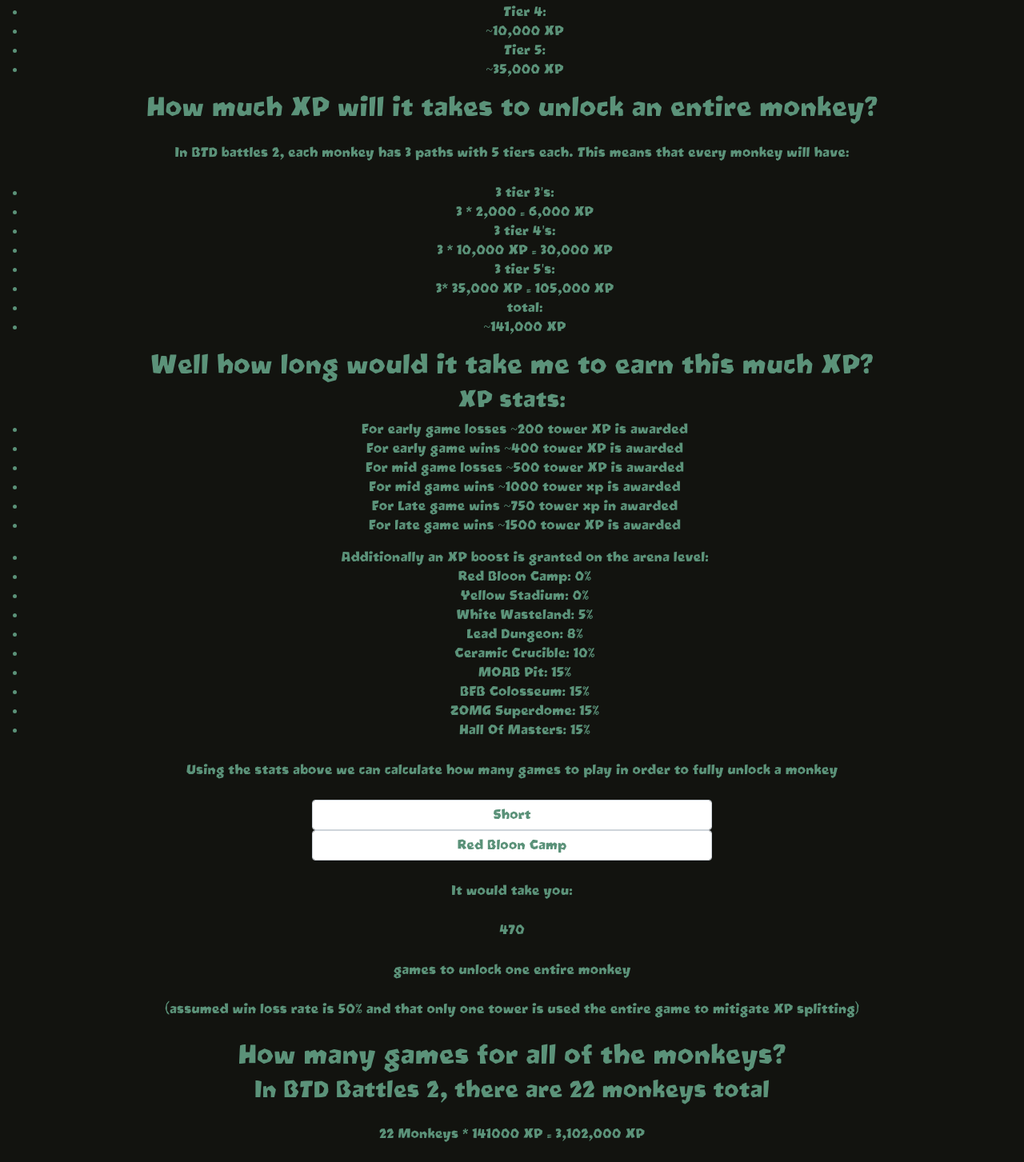
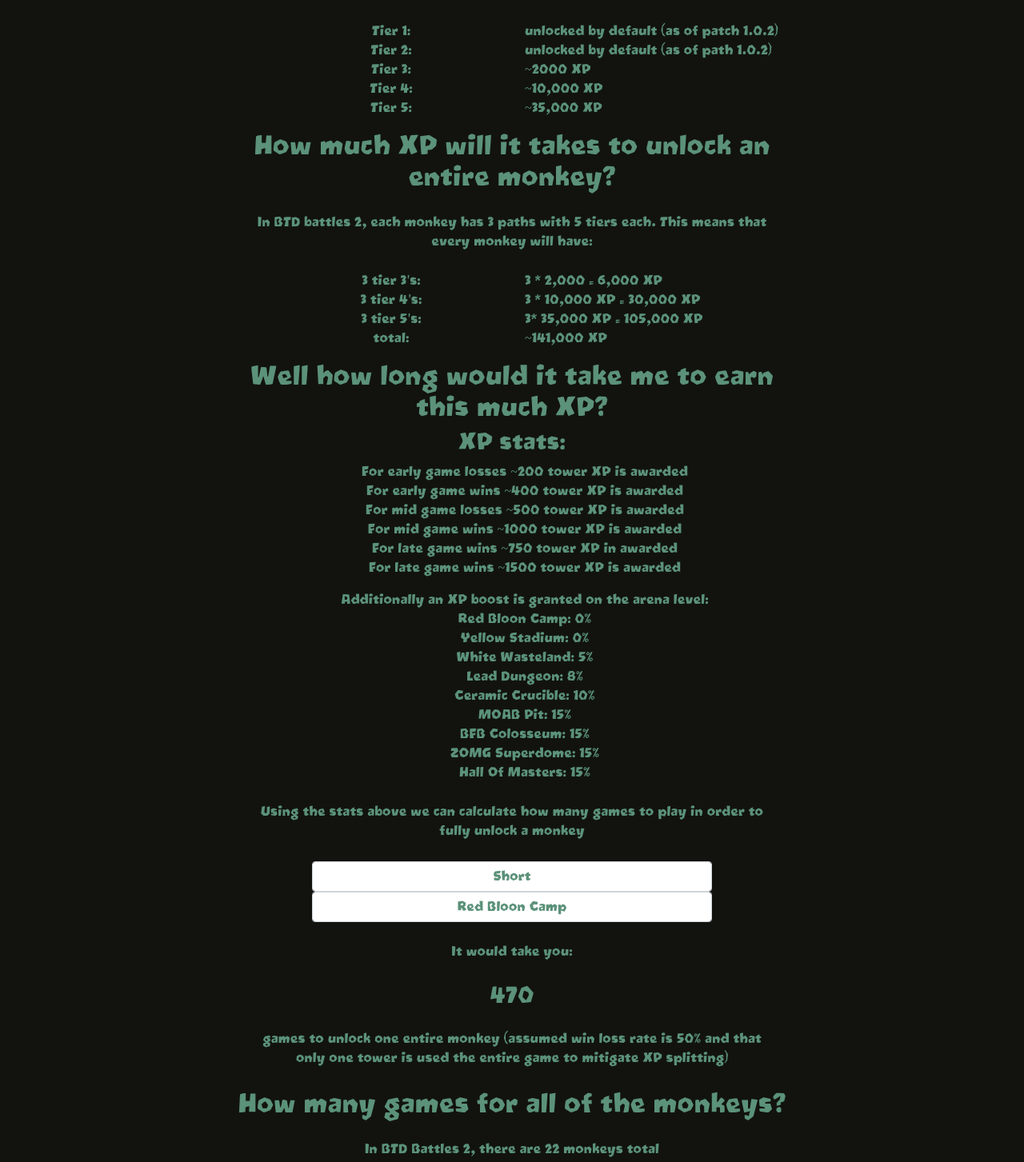
Before and after one commit to andrewchimney/btdb2randomizer, a Next.js app: page /vip in a window 1280 px wide. Shown: the part 540-1993 px from the top of the page at 80% size. Built offline with nearby package versions, Linux system fonts and the light colour scheme.

Commit message:
vip css 2

```diff
--- a/pages/vip.js
+++ b/pages/vip.js
@@ -69,7 +69,7 @@
                 break;
         }
         return (
-            <p>{Math.round(141000/(avgExp*multi))}</p>
+            <h3>{Math.round(141000/(avgExp*multi))}</h3>
         )
     }
     calcGamesTwentyTwo(){
@@ -116,7 +116,7 @@
                 break;
         }
         return (
-            <p>{Math.round(3102000/(avgExp*multi))}</p>
+            <h3>{Math.round(3102000/(avgExp*multi))}</h3>
         )
     }
     calcGamesThree(){
@@ -163,7 +163,7 @@
                 break;
         }
         return (
-            <p>{Math.round(3102000/(avgExp*multi*3))}</p>
+            <h3>{Math.round(3102000/(avgExp*multi*3))}</h3>
         )
 
     }
@@ -211,23 +211,28 @@
                 break;
         }
         if (this.state.vip==="t") {
-            return <p>{Math.round(141000 * this.state.monkeys / (avgExp * multi * 3))}</p>
+            return <h3>{Math.round(141000 * this.state.monkeys / (avgExp * multi * 3))}</h3>
         } else {
-            return <p>{Math.round(141000 * this.state.monkeys / (avgExp * multi))}</p>
+            return <h3>{Math.round(141000 * this.state.monkeys / (avgExp * multi))}</h3>
         }
 
     }
     rvip(){
-        console.log(this.state.vip)
-        console.log(this.state.vip==="t")
         if(this.state.vip==="t"){
-            console.log("with")
             return <>with</>
         } else{
-            console.log("without")
             return <>without</>
         }
 
+    }
+    textInput(text){
+        if(text>22){
+            text=22;
+        }
+        if(text<0){
+            text=0
+        }
+        this.setState({monkeys: text});
     }
     render(){
 
@@ -235,7 +240,7 @@
 
             <header>
                 <h1>Is VIP pass worth it for extra experience?</h1>
-                <p>Bloons Tower defense Battles 2, released 2021, is the successor to Bloons Tower Battles 1, released in 2012. BTD Battles 2 brings many improvements to the original game such as heroes, new towers, additional upgrade paths, and more. However, the time to unlock all of these upgrades is rather lengthy. This post will help you answer the question of &quot;Is VIP pass worth it for extra exp?&quote;</p>
+                <p>Bloons Tower defense Battles 2, released 2021, is the successor to Bloons Tower Battles 1, released in 2012. BTD Battles 2 brings many improvements to the original game such as heroes, new towers, additional upgrade paths, and more. However, the time to unlock all of these upgrades is rather lengthy. This post will help you answer the question of &quot;Is VIP pass worth it for extra XP?&quot;</p>
             </header>
             <main>
                 <h2>
@@ -244,35 +249,35 @@
                 <p>
                     In BTD battles 2, the experience per tier varies from path to path and from monkey to monkey. Every tower starts with 150 XP Experience points are tower specific and cannot be shared. The average experience cost per tier is about:
                 </p>
-                    <ul>
-                        <li>
+                    <ul className="t5">
+                        <li className="t51">
                             Tier 1:
                         </li>
-                        <li>
-                            unlocked by default(as of patch 1.0.2)
+                        <li className="t52">
+                            unlocked by default (as of patch 1.0.2)
                         </li>
-                        <li>
+                        <li className="t53">
                             Tier 2:
                         </li>
-                        <li>
-                            unlocked by default(as of path 1.0.2)
+                        <li className="t54">
+                            unlocked by default (as of path 1.0.2)
                         </li>
-                        <li>
+                        <li className="t55">
                             Tier 3:
                         </li>
-                        <li>
+                        <li className="t56">
                             ~2000 XP
                         </li>
-                        <li>
+                        <li className="t57">
                             Tier 4:
                         </li>
-                        <li>
+                        <li className="t58">
                             ~10,000 XP
                         </li>
-                        <li>
+                        <li className="t59">
                             Tier 5:
                         </li>
-                        <li>
+                        <li className="t510">
                             ~35,000 XP
                         </li>
                     </ul>
@@ -283,29 +288,29 @@
                 <p>
                     In BTD battles 2, each monkey has 3 paths with 5 tiers each. This means that every monkey will have:
                 </p>
-                    <ul>
-                        <li>
+                <ul className="t3">
+                    <li className="t31">
                         3 tier 3&apos;s:
                     </li>
-                        <li>
+                    <li className="t32">
                         3 * 2,000 = 6,000 XP
                     </li>
-                        <li>
+                    <li className="t33">
                         3 tier 4&apos;s:
                     </li>
-                    <li>
+                    <li className="t34">
                         3 * 10,000 XP = 30,000 XP
                     </li>
-                    <li>
+                    <li className="t35">
                         3 tier 5&apos;s:
                     </li>
-                    <li>
+                    <li className="t36">
                         3* 35,000 XP = 105,000 XP
                     </li>
-                    <li>
+                    <li className="t37">
                         total:
                     </li>
-                    <li>
+                    <li className="t38">
                         ~141,000 XP
                     </li>
                 </ul>
@@ -322,10 +327,10 @@
                         For mid game losses ~500 tower XP is awarded
                     </li>
                     <li>
-                        For mid game wins ~1000 tower xp is awarded
+                        For mid game wins ~1000 tower XP is awarded
                     </li>
                     <li>
-                        For Late game wins ~750 tower xp in awarded
+                        For late game wins ~750 tower XP in awarded
                     </li>
                     <li>
                         For late game wins ~1500 tower XP is awarded
@@ -390,11 +395,10 @@
                 <div>
                     <p>It would take you:</p>
                     <this.calcGamesOne />
-                    <p>games to unlock one entire monkey</p>
-                    <p>(assumed win loss rate is 50% and that only one tower is used the entire game to mitigate XP splitting)</p>
+                    <p>games to unlock one entire monkey (assumed win loss rate is 50% and that only one tower is used the entire game to mitigate XP splitting)</p>
                 </div>
                 <h2>How many games for all of the monkeys?</h2>
-                <h3>In BTD Battles 2, there are 22 monkeys total</h3>
+                <p>In BTD Battles 2, there are 22 monkeys total</p>
                 <p>22 Monkeys * 141000 XP = 3,102,000 XP</p>
                 <Form>
                     <Form.Group>
@@ -419,11 +423,10 @@
                 <div>
                     <p>It would take you:</p>
                     <this.calcGamesTwentyTwo />
-                    <p>games to unlock all 22 monkeys</p>
-                    <p>(assumed win loss rate is 50%)</p>
+                    <p>games to unlock all 22 monkeys (assumed win loss rate is 50%)</p>
                 </div>
                 <h2>Well what about VIP?</h2>
-                <p>The VIP pass triples the amount of tower XP earned, among other benefits.</p>
+                <p>The VIP pass triples the amount of tower XP earned, as well as battle points and monkey money. Battle points can be used to unlock chests which give additional XP. The VIP pass can be purchased for 30 days for $4.99 or 90 days for $11.99.</p>
             </main>
             <Form>
                 <Form.Group>
@@ -448,13 +451,12 @@
             <div>
                 <p>It would take you:</p>
                 <this.calcGamesThree />
-                <p>games to unlock all 22 monkeys with VIP</p>
-                <p>(assumed win loss rate is 50%)</p>
+                <p>games to unlock all 22 monkeys with VIP (assumed win loss rate is 50%)</p>
             </div>
             <h2>Full Calculator</h2>
             <Form>
                 <Form.Group>
-                    <Form.Control className="shadow-none" type="text" onChange={() => this.setState({monkeys: event.target.value})} value={this.state.monkeys} placeholder="Number of monkeys to unlock">
+                    <Form.Control className="shadow-none" type="text" onChange={() => this.textInput(event.target.value)} value={this.state.monkeys} placeholder="Number of monkeys to unlock">
 
                     </Form.Control>
                     <Form.Control className="shadow-none" as="select" onChange={() => this.setState({ gameLength4: event.target.value })}>
@@ -482,8 +484,7 @@
             <div>
                 <p>It would take you:</p>
                 <this.calcGamesFour/>
-                <p>games to unlock {this.state.monkeys} monkeys <this.rvip/> VIP</p>
-                <p>(assumed win loss rate is 50%)</p>
+                <p>games to unlock {this.state.monkeys} monkeys <this.rvip/> VIP (assumed win loss rate is 50%)</p>
             </div>
 
         </>
--- a/styles/vip.css
+++ b/styles/vip.css
@@ -23,7 +23,14 @@
     url("/fonts/Oetztype/Oetztype.ttf") format("truetype"),
     url("/fonts/Oetztype/Oetztype.svg#Oetztype") format("svg"); /* chrome、firefox、opera、Safari, Android, iOS 4.2+*/
 }
-
+main{
+    max-width: 700px;
+    margin: auto;
+}
+header{
+    max-width: 700px;
+    margin: auto;
+}
 h2{
     color: var(--illuminating-emerald);
 }
@@ -31,7 +38,100 @@
     color: var(--illuminating-emerald);
 }
 ul{
-    color: var(--illuminating-emerald);}
+    color: var(--illuminating-emerald);
+    list-style-type: none;
+}
+.t5{
+    display: grid;
+    grid-template-columns: repeat(2, 1fr);
+    grid-template-rows: repeat(5, 1fr);
+}
+.t51{
+    grid-template-columns: 1 / 2;
+    grid-template-rows: 1 / 2;
+}
+.t52{
+    text-align: left;
+    grid-template-columns: 2 / 3;
+    grid-template-rows: 1 /2 ;
+}
+.t53{
+    grid-template-columns: 1 / 2;
+    grid-template-rows: 2 / 3 ;
+}
+.t54{
+    text-align: left;
+    grid-template-columns: 2 /3;
+    grid-template-rows: 2 / 3;
+}
+.t55{
+    grid-template-columns: 1 /2;
+    grid-template-rows: 3 / 4;
+}
+.t56{
+    text-align: left;
+    grid-template-columns:  2 / 3;
+    grid-template-rows: 3 /4;
+}
+.t57{
+    grid-template-columns: 1 /2;
+    grid-template-rows: 4 /5;
+}
+.t58{
+    text-align: left;
+    grid-template-columns: 2 /3;
+    grid-template-rows: 4 /5;
+}
+.t59{
+    grid-template-columns: 1 /2;
+    grid-template-rows: 5 /6;
+}
+.t510{
+    text-align: left;
+    grid-template-columns: 2/ 3;
+    grid-template-rows: 5 /6;
+}
+.t3{
+    display: grid;
+    grid-template-columns: repeat(2, 1fr);
+    grid-template-rows: repeat(4, 1fr);
+}
+.t31{
+    grid-template-columns: 1 / 2;
+    grid-template-rows: 1/ 2;
+}
+.t32{
+    text-align: left;
+    grid-template-columns: 2 / 3;
+    grid-template-rows: 1/ 2;
+}
+.t33{
+    grid-template-columns: 1 / 2;
+    grid-template-rows: 2 / 3;
+}
+.t34{
+    text-align: left;
+    grid-template-columns: 2 / 3;
+    grid-template-rows: 2 / 3;
+}
+.t35{
+    grid-template-columns: 1 / 2;
+    grid-template-rows: 3 / 4;
+}
+.t36{
+    text-align: left;
+    grid-template-columns: 2 / 3;
+    grid-template-rows: 3 / 4;
+}
+.t37{
+    grid-template-columns: 1 / 2;
+    grid-template-rows: 4 / 5;
+}
+.t38{
+    text-align: left;
+    grid-template-columns: 2 / 3;
+    grid-template-rows: 4 / 5;
+}
 .form-control, .form-control::after, .form-control:visited, .form-control:focus{
     font-family:  "Oetztype";
     max-width: 500px;
```
Lines whose indentation alone changed are shown as unchanged.
